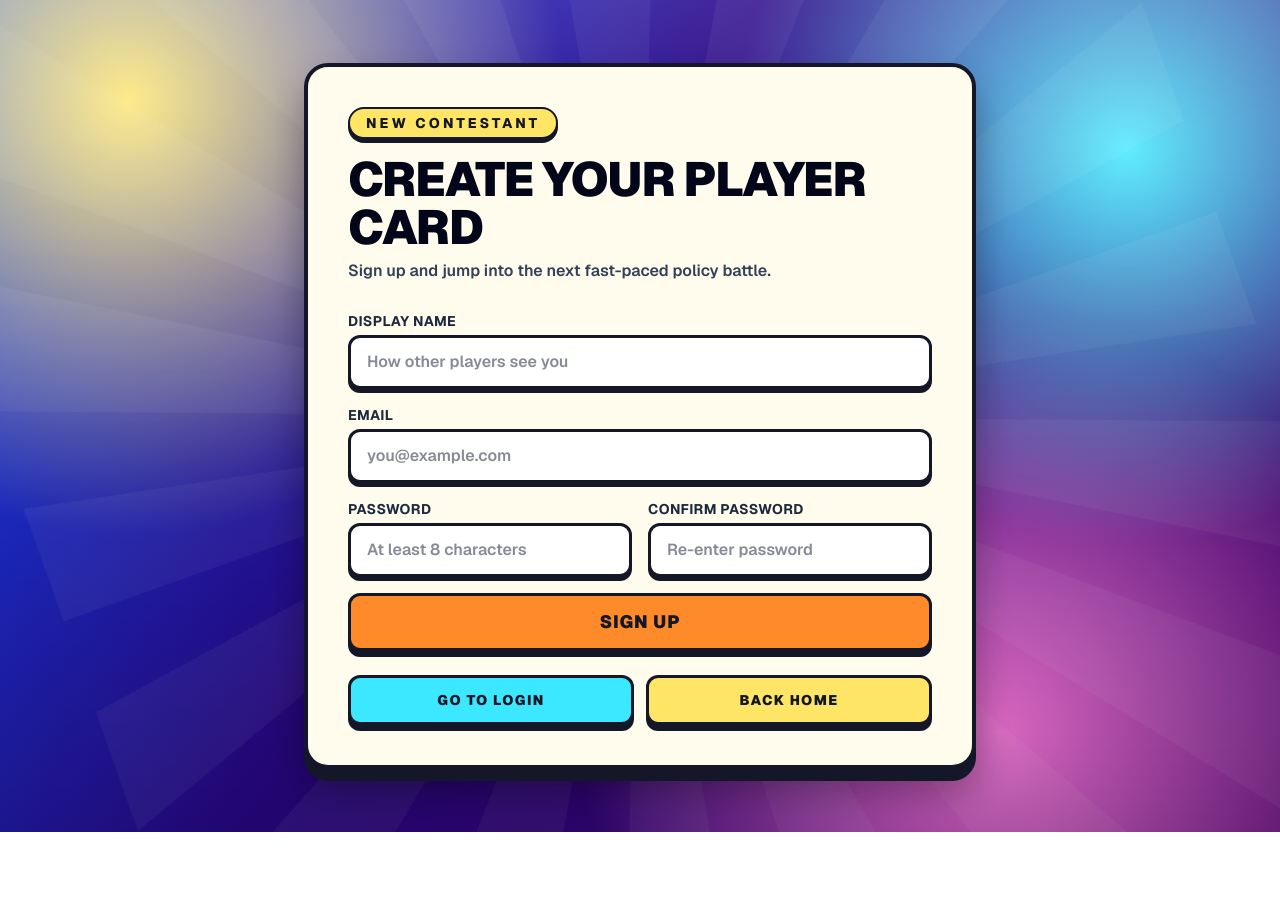
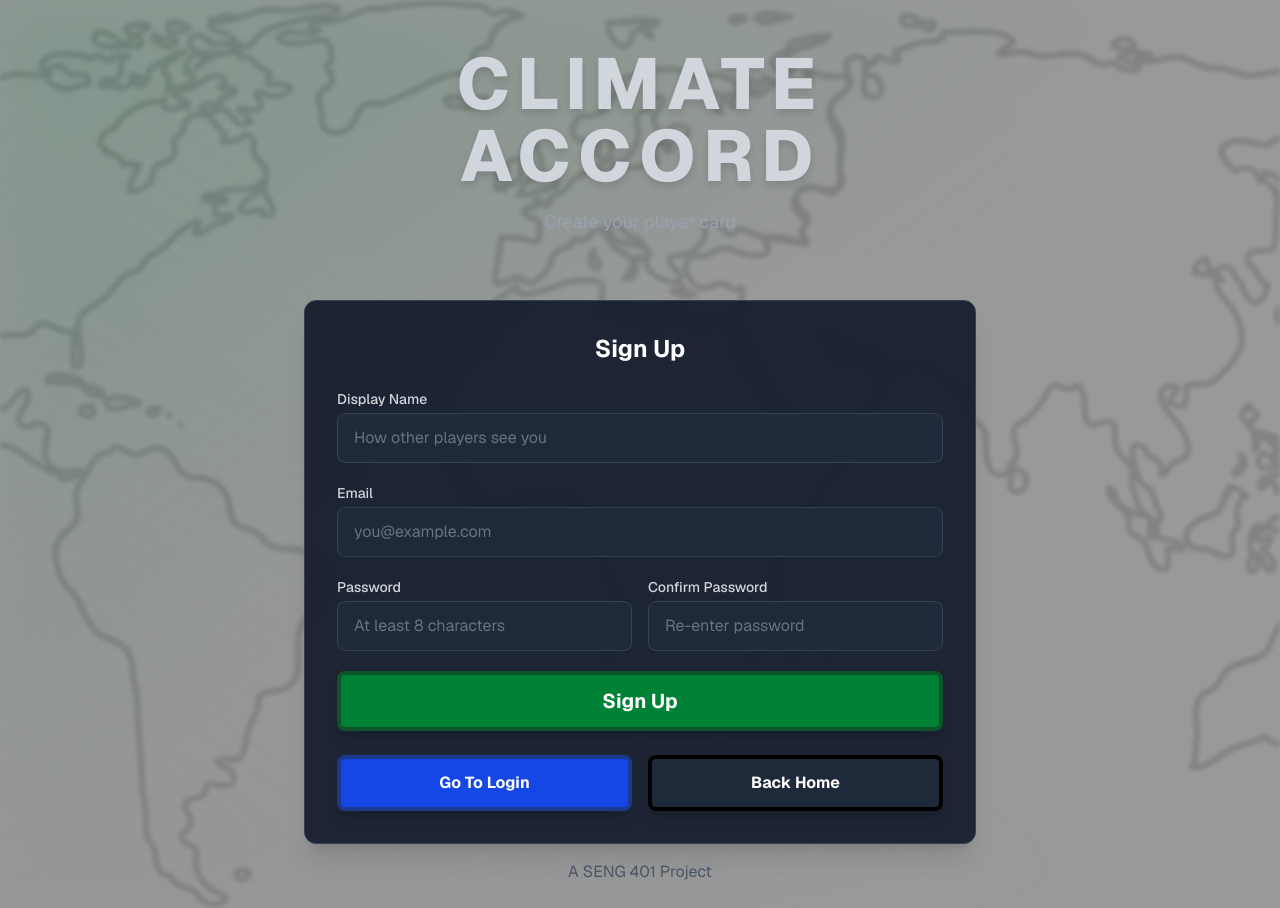
Before and after one commit to Akernov/climate-accord, a Next.js app: page /signup in a window 1280 px wide. Before the commit the page ends 832 px from the top, so only its background shows below. Built offline with nearby package versions, Linux system fonts and the light colour scheme; no server answers.

Commit message:
- Updated the login and signup page to follow similar styling to that of the main page

```diff
--- a/src/app/login/page.tsx
+++ b/src/app/login/page.tsx
@@ -10,7 +10,6 @@ function getSafeNextPath(rawPath: string | null): string {
   if (!rawPath) {
     return "/";
   }
-
   return rawPath.startsWith("/") ? rawPath : "/";
 }
 
@@ -25,6 +24,7 @@ export default function LoginPage() {
   const [errorMessage, setErrorMessage] = useState("");
   const [isSubmitting, setIsSubmitting] = useState(false);
 
+  // Redirect if already logged in
   useEffect(() => {
     let isMounted = true;
 
@@ -72,80 +72,145 @@ export default function LoginPage() {
   const signUpHref = `/signup?next=${encodeURIComponent(nextPath)}`;
 
   return (
-    <div className="gameshow-bg relative min-h-screen overflow-hidden p-4 text-slate-950">
-      <div className="relative z-10 mx-auto flex min-h-screen w-full max-w-5xl items-center justify-center">
-        <div className="gameshow-card w-full max-w-xl rounded-3xl p-7 md:p-10">
-          <p className="gameshow-chip inline-block rounded-full bg-[var(--show-cyan)] px-4 py-1 text-xs font-extrabold tracking-[0.22em] text-[var(--show-ink)] md:text-sm">
-            STUDIO ACCESS
+    <div className="relative min-h-screen mx-auto flex flex-col overflow-hidden text-white">
+
+      {/* ===== BACKGROUND LAYERS ===== */}
+      {/* World map image */}
+      <div className="absolute inset-0 bg-[url('/images/worldmapbackground.png')] bg-cover bg-center opacity-15 blur-[2px]" />
+
+      {/* Green gradient overlay */}
+      <div className="absolute inset-0 animate-greenPulse bg-gradient-to-br from-green-400/50 via-transparent to-transparent blur-[40px]" />
+
+      {/* Gray gradient overlay */}
+      <div className="absolute inset-0 animate-grayPulse bg-gradient-to-tr from-gray-300/30 via-transparent to-transparent blur-[40px]" />
+
+      {/* Dark overlay for readability */}
+      <div className="absolute inset-0 bg-black/40" />
+
+      {/* ===== MAIN CONTENT ===== */}
+      <div className="relative z-10 flex flex-col min-h-screen">
+
+        {/* Header / Title */}
+        <header className="text-center py-12">
+          <h1 className="text-7xl font-extrabold tracking-widest text-gray-300 drop-shadow-lg">
+            CLIMATE <br /> ACCORD
+          </h1>
+          <p className="mt-4 text-lg text-gray-400">
+            Login to continue your climate battle
           </p>
+        </header>
 
-          <h1 className="mt-4 text-4xl font-black tracking-tight md:text-5xl">
-            LOGIN TO PLAY
-          </h1>
-          <p className="mt-2 text-sm font-semibold text-slate-700 md:text-base">
-            Step into the arena and join your next climate showdown.
-          </p>
+        {/* Form Card */}
+        <main className="flex flex-1 items-center justify-center p-4">
+          <div className="w-full max-w-md bg-gray-900/90 backdrop-blur-sm rounded-xl border border-gray-700 shadow-xl p-6 md:p-8">
 
-          <form onSubmit={handleSubmit} className="mt-7 space-y-4">
+            <h2 className="text-2xl font-bold text-center mb-6">Login</h2>
+
+            <form onSubmit={handleSubmit} className="space-y-5">
+
+              {/* Email */}
               <div>
-              <label className="block text-sm font-bold uppercase tracking-wide text-slate-800">
+                <label className="block text-sm font-medium text-gray-300 mb-1">
                   Email
                 </label>
                 <input
                   type="email"
                   value={email}
-                onChange={(event) => setEmail(event.target.value)}
+                  onChange={(e) => setEmail(e.target.value)}
                   required
-                className="mt-1 w-full rounded-xl border-[3px] border-[var(--show-ink)] bg-white px-4 py-3 text-base font-semibold text-slate-900 shadow-[0_4px_0_var(--show-ink)] outline-none focus:ring-4 focus:ring-cyan-300"
+                  className="w-full bg-gray-800 border border-gray-700 rounded-lg px-4 py-3 text-white placeholder-gray-500 focus:outline-none focus:ring-2 focus:ring-green-500 focus:border-transparent"
                   placeholder="you@example.com"
                 />
               </div>
 
+              {/* Password */}
               <div>
-              <label className="block text-sm font-bold uppercase tracking-wide text-slate-800">
+                <label className="block text-sm font-medium text-gray-300 mb-1">
                   Password
                 </label>
                 <input
                   type="password"
                   value={password}
-                onChange={(event) => setPassword(event.target.value)}
+                  onChange={(e) => setPassword(e.target.value)}
                   required
-                className="mt-1 w-full rounded-xl border-[3px] border-[var(--show-ink)] bg-white px-4 py-3 text-base font-semibold text-slate-900 shadow-[0_4px_0_var(--show-ink)] outline-none focus:ring-4 focus:ring-yellow-300"
+                  className="w-full bg-gray-800 border border-gray-700 rounded-lg px-4 py-3 text-white placeholder-gray-500 focus:outline-none focus:ring-2 focus:ring-green-500 focus:border-transparent"
                   placeholder="Enter your password"
                 />
               </div>
 
+              {/* Error Message */}
               {errorMessage && (
-              <p className="gameshow-chip rounded-lg bg-[var(--show-pink)] px-3 py-2 text-sm font-bold text-[var(--show-ink)]">
+                <div className="bg-red-900/50 border border-red-700 text-red-200 rounded-lg px-4 py-3 text-sm">
                   {errorMessage}
-              </p>
+                </div>
               )}
 
+              {/* Submit Button */}
               <button
                 type="submit"
                 disabled={isSubmitting}
-              className="gameshow-button w-full rounded-xl bg-[var(--show-yellow)] px-5 py-3 text-lg font-black uppercase tracking-wider text-[var(--show-ink)] disabled:cursor-not-allowed disabled:opacity-60"
+                className="w-full bg-green-700 text-white text-xl font-bold py-3 px-8 rounded-lg border-4 border-green-900 shadow-lg hover:scale-105 hover:bg-green-800 hover:shadow-[0_0_25px_rgba(34,197,94,0.6)] transition-all disabled:cursor-not-allowed disabled:opacity-60 disabled:hover:scale-100"
               >
                 {isSubmitting ? "Signing In..." : "Sign In"}
               </button>
             </form>
 
-          <div className="mt-6 grid gap-3 sm:grid-cols-2">
+            {/* Action Links */}
+            <div className="mt-6 grid grid-cols-2 gap-4">
               <Link
                 href={signUpHref}
-              className="gameshow-button rounded-xl bg-[var(--show-cyan)] px-4 py-3 text-center text-sm font-black uppercase tracking-widest text-[var(--show-ink)]"
+                className="text-center bg-blue-700 text-white font-bold py-3 px-4 rounded-lg border-4 border-blue-900 shadow-lg hover:scale-105 hover:bg-blue-800 hover:shadow-[0_0_25px_rgba(59,130,246,0.6)] transition-all"
               >
                 Create Account
               </Link>
               <Link
                 href="/"
-              className="gameshow-button rounded-xl bg-[var(--show-orange)] px-4 py-3 text-center text-sm font-black uppercase tracking-widest text-[var(--show-ink)]"
+                className="text-center bg-gray-800 text-white font-bold py-3 px-4 rounded-lg border-4 border-black shadow-lg hover:scale-105 hover:bg-gray-900 transition-all"
               >
                 Back Home
               </Link>
             </div>
           </div>
+        </main>
+
+        {/* Footer */}
+        <footer className="text-center pb-6 text-gray-600">
+          A SENG 401 Project
+        </footer>
       </div>
+
+      {/* ===== ANIMATION STYLES ===== */}
+      <style>{`
+        @keyframes greenPulse {
+          0%, 100% {
+            opacity: 0.7;
+            transform: scale(1);
+          }
+          50% {
+            opacity: 0.2;
+            transform: scale(1.05);
+          }
+        }
+
+        @keyframes grayPulse {
+          0%, 100% {
+            opacity: 0.2;
+            transform: scale(1.05);
+          }
+          50% {
+            opacity: 0.7;
+            transform: scale(1);
+          }
+        }
+
+        .animate-greenPulse {
+          animation: greenPulse 8s ease-in-out infinite;
+        }
+
+        .animate-grayPulse {
+          animation: grayPulse 8s ease-in-out infinite;
+        }
+      `}</style>
     </div>
   );
 }
--- a/src/app/signup/page.tsx
+++ b/src/app/signup/page.tsx
@@ -10,7 +10,6 @@ function getSafeNextPath(rawPath: string | null): string {
   if (!rawPath) {
     return "/";
   }
-
   return rawPath.startsWith("/") ? rawPath : "/";
 }
 
@@ -28,12 +27,12 @@ export default function SignupPage() {
   const [successMessage, setSuccessMessage] = useState("");
   const [isSubmitting, setIsSubmitting] = useState(false);
 
+  // Redirect if already logged in
   useEffect(() => {
     let isMounted = true;
 
     void supabase.auth.getSession().then(({ data }) => {
       if (!isMounted) return;
-      // Boot the user out if they're already logged into a real account
       if (data.session && !data.session.user.is_anonymous) {
         router.replace(nextPath);
       }
@@ -67,7 +66,7 @@ export default function SignupPage() {
 
     setIsSubmitting(true);
 
-    // Preemptively check if the username is already taken
+    // Check if display name already taken
     const { count } = await supabase
       .from("profiles")
       .select("*", { count: "exact", head: true })
@@ -114,8 +113,6 @@ export default function SignupPage() {
       return;
     }
 
-    // Since we disabled email auth, if there is NO error and NO session, something is weird.
-    // Replace the old success message advising them to check their inbox:
     setErrorMessage("An unexpected error occurred during signup.");
     setIsSubmitting(false);
   }
@@ -123,116 +120,180 @@ export default function SignupPage() {
   const loginHref = `/login?next=${encodeURIComponent(nextPath)}`;
 
   return (
-    <div className="gameshow-bg relative min-h-screen overflow-hidden p-4 text-slate-950">
-      <div className="relative z-10 mx-auto flex min-h-screen w-full max-w-5xl items-center justify-center">
-        <div className="gameshow-card w-full max-w-2xl rounded-3xl p-7 md:p-10">
-          <p className="gameshow-chip inline-block rounded-full bg-[var(--show-yellow)] px-4 py-1 text-xs font-extrabold tracking-[0.22em] text-[var(--show-ink)] md:text-sm">
-            NEW CONTESTANT
+    <div className="relative min-h-screen mx-auto flex flex-col overflow-hidden text-white">
+
+      {/* ===== BACKGROUND LAYERS ===== */}
+      {/* World map image */}
+      <div className="absolute inset-0 bg-[url('/images/worldmapbackground.png')] bg-cover bg-center opacity-15 blur-[2px]" />
+
+      {/* Green gradient overlay */}
+      <div className="absolute inset-0 animate-greenPulse bg-gradient-to-br from-green-400/50 via-transparent to-transparent blur-[40px]" />
+
+      {/* Gray gradient overlay */}
+      <div className="absolute inset-0 animate-grayPulse bg-gradient-to-tr from-gray-300/30 via-transparent to-transparent blur-[40px]" />
+
+      {/* Dark overlay for readability */}
+      <div className="absolute inset-0 bg-black/40" />
+
+      {/* ===== MAIN CONTENT ===== */}
+      <div className="relative z-10 flex flex-col min-h-screen">
+
+        {/* Header / Title */}
+        <header className="text-center py-12">
+          <h1 className="text-7xl font-extrabold tracking-widest text-gray-300 drop-shadow-lg">
+            CLIMATE <br /> ACCORD
+          </h1>
+          <p className="mt-4 text-lg text-gray-400">
+            Create your player card
           </p>
+        </header>
 
-          <h1 className="mt-4 text-4xl font-black tracking-tight md:text-5xl">
-            CREATE YOUR PLAYER CARD
-          </h1>
-          <p className="mt-2 text-sm font-semibold text-slate-700 md:text-base">
-            Sign up and jump into the next fast-paced policy battle.
-          </p>
+        {/* Form Card */}
+        <main className="flex flex-1 items-center justify-center p-4">
+          <div className="w-full max-w-2xl bg-gray-900/90 backdrop-blur-sm rounded-xl border border-gray-700 shadow-xl p-6 md:p-8">
 
-          <form onSubmit={handleSubmit} className="mt-7 grid gap-4 md:grid-cols-2">
-            <div className="md:col-span-2">
-              <label className="block text-sm font-bold uppercase tracking-wide text-slate-800">
+            <h2 className="text-2xl font-bold text-center mb-6">Sign Up</h2>
+
+            <form onSubmit={handleSubmit} className="space-y-5">
+
+              {/* Display Name */}
+              <div>
+                <label className="block text-sm font-medium text-gray-300 mb-1">
                   Display Name
                 </label>
                 <input
                   type="text"
                   value={displayName}
-                onChange={(event) => setDisplayName(event.target.value)}
+                  onChange={(e) => setDisplayName(e.target.value)}
                   required
-                className="mt-1 w-full rounded-xl border-[3px] border-[var(--show-ink)] bg-white px-4 py-3 text-base font-semibold text-slate-900 shadow-[0_4px_0_var(--show-ink)] outline-none focus:ring-4 focus:ring-cyan-300"
+                  className="w-full bg-gray-800 border border-gray-700 rounded-lg px-4 py-3 text-white placeholder-gray-500 focus:outline-none focus:ring-2 focus:ring-green-500 focus:border-transparent"
                   placeholder="How other players see you"
                 />
               </div>
 
-            <div className="md:col-span-2">
-              <label className="block text-sm font-bold uppercase tracking-wide text-slate-800">
+              {/* Email */}
+              <div>
+                <label className="block text-sm font-medium text-gray-300 mb-1">
                   Email
                 </label>
                 <input
                   type="email"
                   value={email}
-                onChange={(event) => setEmail(event.target.value)}
+                  onChange={(e) => setEmail(e.target.value)}
                   required
-                className="mt-1 w-full rounded-xl border-[3px] border-[var(--show-ink)] bg-white px-4 py-3 text-base font-semibold text-slate-900 shadow-[0_4px_0_var(--show-ink)] outline-none focus:ring-4 focus:ring-yellow-300"
+                  className="w-full bg-gray-800 border border-gray-700 rounded-lg px-4 py-3 text-white placeholder-gray-500 focus:outline-none focus:ring-2 focus:ring-green-500 focus:border-transparent"
                   placeholder="you@example.com"
                 />
               </div>
 
+              {/* Password & Confirm Password */}
+              <div className="grid grid-cols-1 md:grid-cols-2 gap-4">
                 <div>
-              <label className="block text-sm font-bold uppercase tracking-wide text-slate-800">
+                  <label className="block text-sm font-medium text-gray-300 mb-1">
                     Password
                   </label>
                   <input
                     type="password"
                     value={password}
-                onChange={(event) => setPassword(event.target.value)}
+                    onChange={(e) => setPassword(e.target.value)}
                     required
-                className="mt-1 w-full rounded-xl border-[3px] border-[var(--show-ink)] bg-white px-4 py-3 text-base font-semibold text-slate-900 shadow-[0_4px_0_var(--show-ink)] outline-none focus:ring-4 focus:ring-pink-300"
+                    className="w-full bg-gray-800 border border-gray-700 rounded-lg px-4 py-3 text-white placeholder-gray-500 focus:outline-none focus:ring-2 focus:ring-green-500 focus:border-transparent"
                     placeholder="At least 8 characters"
                   />
                 </div>
-
                 <div>
-              <label className="block text-sm font-bold uppercase tracking-wide text-slate-800">
+                  <label className="block text-sm font-medium text-gray-300 mb-1">
                     Confirm Password
                   </label>
                   <input
                     type="password"
                     value={confirmPassword}
-                onChange={(event) => setConfirmPassword(event.target.value)}
+                    onChange={(e) => setConfirmPassword(e.target.value)}
                     required
-                className="mt-1 w-full rounded-xl border-[3px] border-[var(--show-ink)] bg-white px-4 py-3 text-base font-semibold text-slate-900 shadow-[0_4px_0_var(--show-ink)] outline-none focus:ring-4 focus:ring-orange-300"
+                    className="w-full bg-gray-800 border border-gray-700 rounded-lg px-4 py-3 text-white placeholder-gray-500 focus:outline-none focus:ring-2 focus:ring-green-500 focus:border-transparent"
                     placeholder="Re-enter password"
                   />
                 </div>
+              </div>
 
+              {/* Error / Success Messages */}
               {errorMessage && (
-              <p className="gameshow-chip md:col-span-2 rounded-lg bg-[var(--show-pink)] px-3 py-2 text-sm font-bold text-[var(--show-ink)]">
+                <div className="bg-red-900/50 border border-red-700 text-red-200 rounded-lg px-4 py-3 text-sm">
                   {errorMessage}
-              </p>
+                </div>
+              )}
+              {successMessage && (
+                <div className="bg-green-900/50 border border-green-700 text-green-200 rounded-lg px-4 py-3 text-sm">
+                  {successMessage}
+                </div>
               )}
 
-            {successMessage && (
-              <p className="gameshow-chip md:col-span-2 rounded-lg bg-[var(--show-cyan)] px-3 py-2 text-sm font-bold text-[var(--show-ink)]">
-                {successMessage}
-              </p>
-            )}
-
-            <div className="md:col-span-2">
+              {/* Submit Button */}
               <button
                 type="submit"
                 disabled={isSubmitting}
-                className="gameshow-button w-full rounded-xl bg-[var(--show-orange)] px-5 py-3 text-lg font-black uppercase tracking-wider text-[var(--show-ink)] disabled:cursor-not-allowed disabled:opacity-60"
+                className="w-full bg-green-700 text-white text-xl font-bold py-3 px-8 rounded-lg border-4 border-green-900 shadow-lg hover:scale-105 hover:bg-green-800 hover:shadow-[0_0_25px_rgba(34,197,94,0.6)] transition-all disabled:cursor-not-allowed disabled:opacity-60 disabled:hover:scale-100"
               >
                 {isSubmitting ? "Creating Account..." : "Sign Up"}
               </button>
-            </div>
             </form>
 
-          <div className="mt-6 grid gap-3 sm:grid-cols-2">
+            {/* Action Links */}
+            <div className="mt-6 grid grid-cols-2 gap-4">
               <Link
                 href={loginHref}
-              className="gameshow-button rounded-xl bg-[var(--show-cyan)] px-4 py-3 text-center text-sm font-black uppercase tracking-widest text-[var(--show-ink)]"
+                className="text-center bg-blue-700 text-white font-bold py-3 px-4 rounded-lg border-4 border-blue-900 shadow-lg hover:scale-105 hover:bg-blue-800 hover:shadow-[0_0_25px_rgba(59,130,246,0.6)] transition-all"
               >
                 Go To Login
               </Link>
               <Link
                 href="/"
-              className="gameshow-button rounded-xl bg-[var(--show-yellow)] px-4 py-3 text-center text-sm font-black uppercase tracking-widest text-[var(--show-ink)]"
+                className="text-center bg-gray-800 text-white font-bold py-3 px-4 rounded-lg border-4 border-black shadow-lg hover:scale-105 hover:bg-gray-900 transition-all"
               >
                 Back Home
               </Link>
             </div>
           </div>
+        </main>
+
+        {/* Footer */}
+        <footer className="text-center pb-6 text-gray-600">
+          A SENG 401 Project
+        </footer>
       </div>
+
+      {/* ===== ANIMATION STYLES ===== */}
+      <style>{`
+        @keyframes greenPulse {
+          0%, 100% {
+            opacity: 0.7;
+            transform: scale(1);
+          }
+          50% {
+            opacity: 0.2;
+            transform: scale(1.05);
+          }
+        }
+
+        @keyframes grayPulse {
+          0%, 100% {
+            opacity: 0.2;
+            transform: scale(1.05);
+          }
+          50% {
+            opacity: 0.7;
+            transform: scale(1);
+          }
+        }
+
+        .animate-greenPulse {
+          animation: greenPulse 8s ease-in-out infinite;
+        }
+
+        .animate-grayPulse {
+          animation: grayPulse 8s ease-in-out infinite;
+        }
+      `}</style>
     </div>
   );
 }
```
Lines whose indentation alone changed are shown as unchanged.
